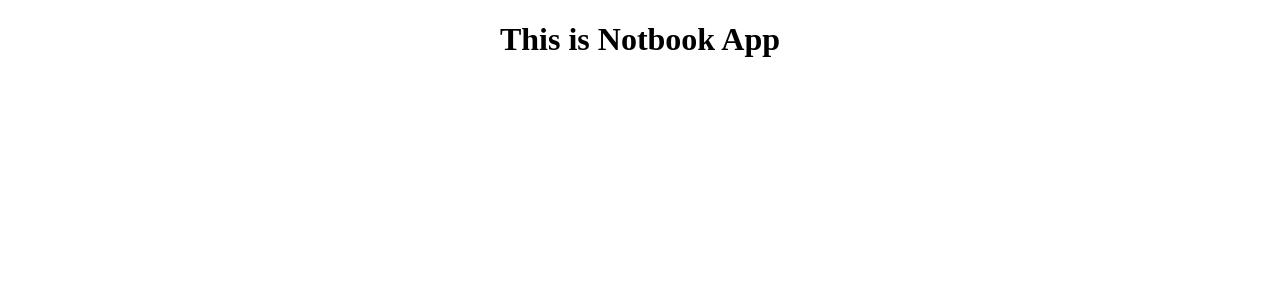
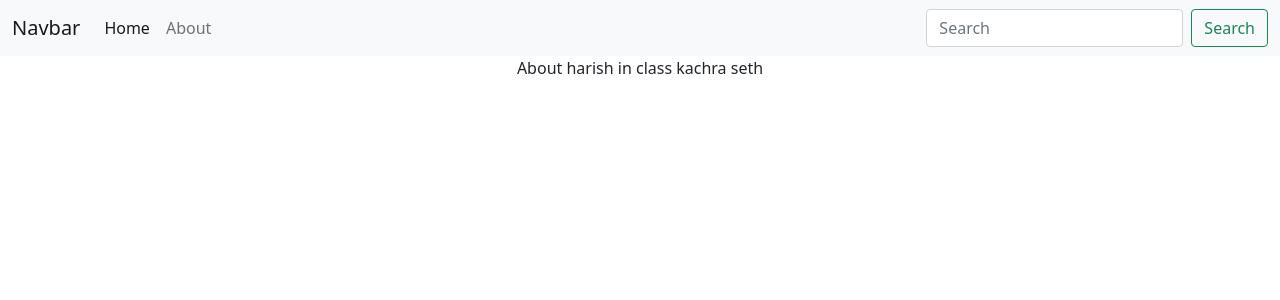
Before and after one commit to manishtomarleo21/notebook, a React (Create React App) app: page /about in a window 1280 px wide. Shown: the top 300 px of the page. Built offline with nearby package versions, Linux system fonts and the light colour scheme; the HTML template or start-up script is replaced by a standard one.

Commit message:
Context API which is use for complex app passing state n props with ease importing useCOntext createCOntext

```diff
--- a/public/index.html
+++ b/public/index.html
@@ -12,11 +12,15 @@
     <link rel="apple-touch-icon" href="%PUBLIC_URL%/logo192.png" />
 
     <link rel="manifest" href="%PUBLIC_URL%/manifest.json" />
+    <link href="https://cdn.jsdelivr.net/npm/bootstrap@5.1.3/dist/css/bootstrap.min.css" rel="stylesheet" integrity="sha384-1BmE4kWBq78iYhFldvKuhfTAU6auU8tT94WrHftjDbrCEXSU1oBoqyl2QvZ6jIW3" crossorigin="anonymous">
 
-    <title>React App</title>
+    <title>NoteBook App</title>
   </head>
   <body>
     <noscript>You need to enable JavaScript to run this app.</noscript>
     <div id="root"></div>
+
+
+    <script src="https://cdn.jsdelivr.net/npm/bootstrap@5.1.3/dist/js/bootstrap.bundle.min.js" integrity="sha384-ka7Sk0Gln4gmtz2MlQnikT1wXgYsOg+OMhuP+IlRH9sENBO0LRn5q+8nbTov4+1p" crossorigin="anonymous"></script>
   </body>
 </html>
--- a/src/App.js
+++ b/src/App.js
@@ -1,9 +1,27 @@
 import './App.css';
+import {
+  BrowserRouter as Router,
+  Routes,
+  Route
+} from "react-router-dom";
+import NavBar from './component/NavBar';
+import Home from './component/Home';
+import About from './component/About';
+import NoteState from './context/notes/NoteState';
 
 function App() {
   return (
     <div className="App">
-      <h1>This is Notbook App</h1>
+      <NoteState>
+      <Router>
+        <NavBar />
+        <Routes>
+          <Route exact path='/' element={<Home />} />
+          <Route exact path='/about' element={<About />} />
+        </Routes>
+      </Router>
+      </NoteState>
+
     </div>
   );
 }
--- /dev/null
+++ b/src/component/About.js
@@ -0,0 +1,18 @@
+import React, {useContext} from 'react'
+import NoteContext from '../context/notes/NoteContext'
+import { useEffect } from 'react'
+
+const About = () => {
+  let a = useContext(NoteContext)
+  useEffect(() => {
+    a.update();
+    // eslint-disable-next-line react-hooks/exhaustive-deps
+
+  }, [])
+
+  return (
+    <div>About {a.newstate.name} in class {a.newstate.job}</div>
+  )
+}
+
+export default About
--- /dev/null
+++ b/src/component/Home.js
@@ -0,0 +1,9 @@
+import React from 'react'
+
+const Home = () => {
+  return (
+    <div>Home</div>
+  )
+}
+
+export default Home
--- /dev/null
+++ b/src/component/NavBar.js
@@ -0,0 +1,31 @@
+import React from 'react'
+import { Link } from "react-router-dom";
+
+const NavBar = () => {
+    return (
+        <nav className="navbar navbar-expand-lg navbar-light bg-light">
+            <div className="container-fluid">
+                <Link className="navbar-brand" to="/">Navbar</Link>
+                <button className="navbar-toggler" type="button" data-bs-toggle="collapse" data-bs-target="#navbarSupportedContent" aria-controls="navbarSupportedContent" aria-expanded="false" aria-label="Toggle navigation">
+                    <span className="navbar-toggler-icon"></span>
+                </button>
+                <div className="collapse navbar-collapse" id="navbarSupportedContent">
+                    <ul className="navbar-nav me-auto mb-2 mb-lg-0">
+                        <li className="nav-item">
+                            <Link className="nav-link active" aria-current="page" to="/">Home</Link>
+                        </li>
+                        <li className="nav-item">
+                            <Link className="nav-link" to="/about">About</Link>
+                        </li>
+                    </ul>
+                    <form className="d-flex">
+                        <input className="form-control me-2" type="search" placeholder="Search" aria-label="Search" />
+                        <button className="btn btn-outline-success" type="submit">Search</button>
+                    </form>
+                </div>
+            </div>
+        </nav>
+    )
+}
+
+export default NavBar
--- /dev/null
+++ b/src/context/notes/NoteContext.js
@@ -0,0 +1,8 @@
+import { createContext } from "react";
+
+
+//import contecxt above and initialization and export so we can use context api throuh our app
+//to use we create a state kindly check notestate for next part
+const NoteContext = createContext();
+
+export default  NoteContext
--- /dev/null
+++ b/src/context/notes/NoteState.js
@@ -0,0 +1,26 @@
+import NoteContext from "./NoteContext";
+import { useState } from "react";
+
+const NoteState = (props)=>{
+
+    const state = {
+        "name":"Manish",
+        "job":"developer"
+    }
+    const [newstate, setState] = useState(state)
+    const update = ()=>{
+        setTimeout(() => {
+            setState({
+                "name":"harish",
+                "job":"kachra seth"
+            })
+        }, 1000);
+    }
+    return(
+        <NoteContext.Provider value={{newstate, update}}>
+            {props.children}
+        </NoteContext.Provider>
+    )
+}
+
+export default NoteState;
```
